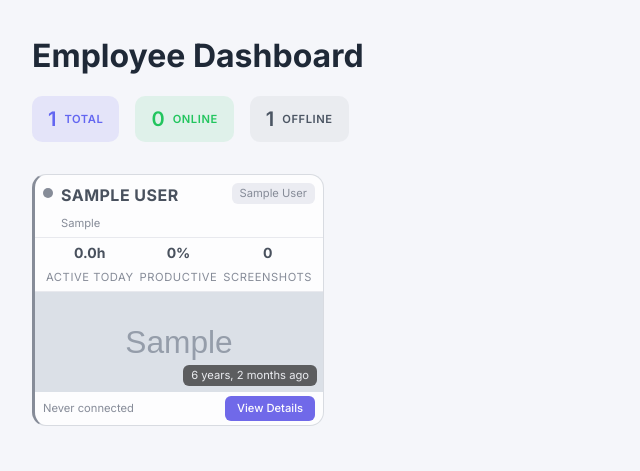
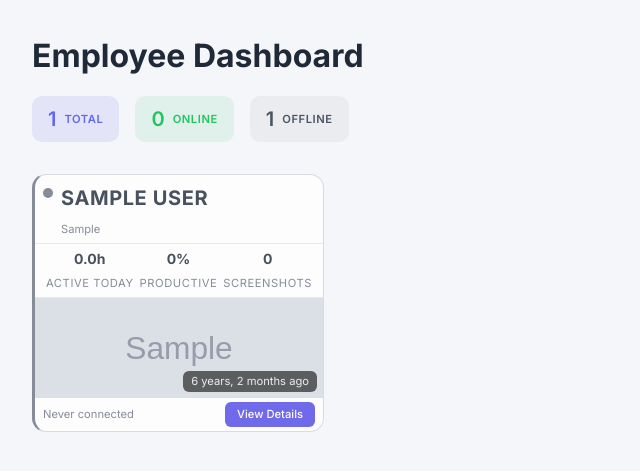
Before and after one commit to HannesBlulite/emp-monitor, a Django app: page / in a window 1280 px wide. Shown: the part 52-523 px from the top of the page, without its empty margins (0-640 px from the left). Run offline with Django 5.2, Linux system fonts and the light colour scheme; a user stored in the database is signed in; tables that the repository leaves empty hold one stand-in row (values such as "Sample post"); grey boxes marked "Sample" are stand-in pictures; data that the repository does not hold is empty.

Commit message:
UI: remove duplicate PC name badge, enlarge employee names

```diff
--- a/server/monitoring/templates/monitoring/dashboard.html
+++ b/server/monitoring/templates/monitoring/dashboard.html
@@ -45,7 +45,6 @@
                     <span class="employee-dept">{{ item.employee.department|default:"No department" }}</span>
                 </div>
             </div>
-            <div class="employee-pc">{{ item.employee.pc_name|default:"—" }}</div>
         </div>
 
         <div class="card-metrics">
--- a/server/static/css/style.css
+++ b/server/static/css/style.css
@@ -344,7 +344,7 @@ a:hover {
 }
 
 .employee-name {
-    font-size: var(--font-size-md);
+    font-size: var(--font-size-lg);
     font-weight: 700;
     margin-bottom: 2px;
     text-transform: uppercase;
@@ -364,13 +364,7 @@ a:hover {
     color: var(--color-text-muted);
 }
 
-.employee-pc {
-    font-size: var(--font-size-xs);
-    color: var(--color-text-muted);
-    background: var(--color-surface-elevated);
-    padding: 2px 8px;
-    border-radius: var(--radius-sm);
-}
+
 
 
 /* --- Card Metrics --- */
```
